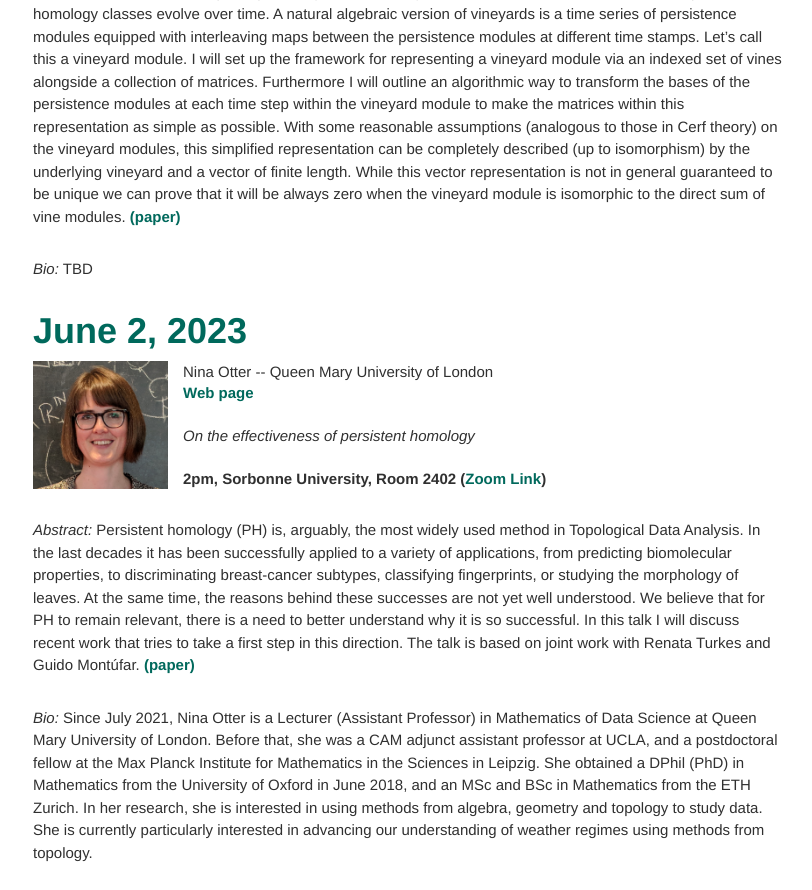
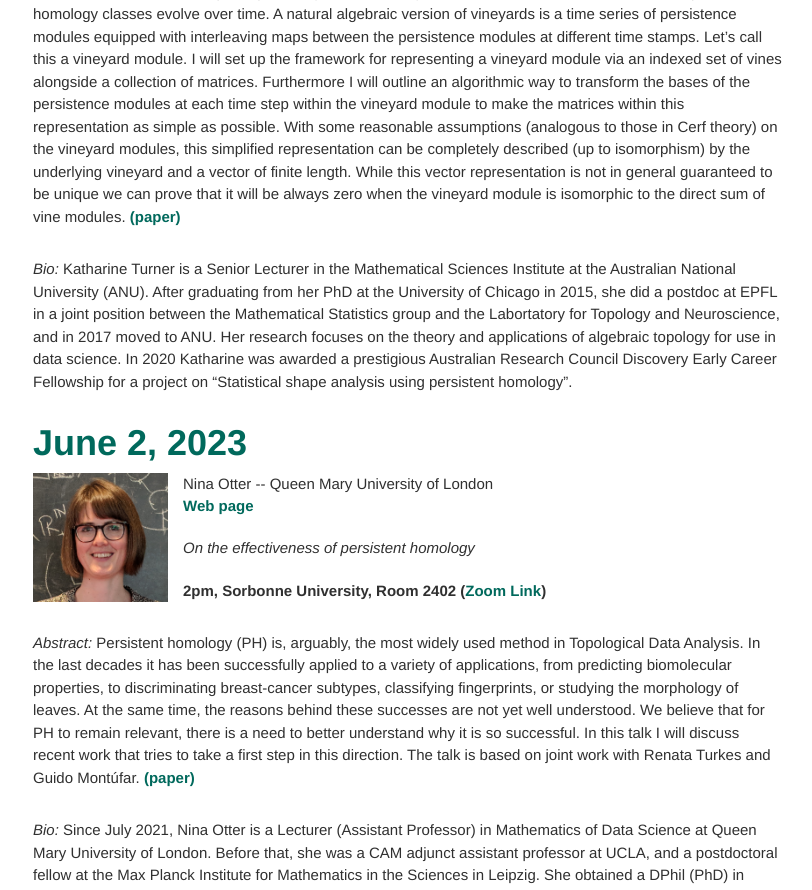
Before and after one commit to erc-tori/erc-tori.github.io, a Jekyll site: the page built from seminars.md, in a window 1280 px wide and 900 px high, scrolled down 807 px, cut to the strip 0-890 px from the top of the window. Shown: the whole strip, without its empty margins (232-1044 px from the left). Built offline with Jekyll 4.4.1, drawn with Linux system fonts in a browser that asks for light colours.

Commit message:
added kate's bio

```diff
--- a/seminars.md
+++ b/seminars.md
@@ -31,7 +31,8 @@ teaser: '/img/tutorial2019.jpg'
 Time-series of persistence diagrams, more commonly known as vineyards, are a useful way to capture how multi-scale topological features vary over time. However, as the persistent homology is calculated and considered at each time step independently we do lose significant information in how the individual persistent homology classes evolve over time. A natural algebraic version of vineyards is a time series of persistence modules equipped with interleaving maps between the persistence modules at different time stamps. Let’s call this a vineyard module. I will set up the framework for representing a vineyard module via an indexed set of vines alongside a collection of matrices. Furthermore I will outline an algorithmic way to transform the bases of the persistence modules at each time step within the vineyard module to make the matrices within this representation as simple as possible. With some reasonable assumptions (analogous to those in Cerf theory) on the vineyard modules, this simplified representation can be completely described (up to isomorphism) by the underlying vineyard and a vector of finite length. While this vector representation is not in general guaranteed to be unique we can prove that it will be always zero when the vineyard module is isomorphic to the direct sum of vine modules.
 [(paper)](https://arxiv.org/abs/2307.06020)
 
-*Bio:* TBD
+*Bio:*
+Katharine Turner is a Senior Lecturer in the Mathematical Sciences Institute at the Australian National University (ANU). After graduating from her PhD at the University of Chicago in 2015, she did a postdoc at EPFL in a joint position between the Mathematical Statistics group and the Labortatory for Topology and Neuroscience, and in 2017 moved to ANU. Her research focuses on the theory and applications of algebraic topology for use in data science. In 2020 Katharine was awarded a prestigious Australian Research Council Discovery Early Career Fellowship for a project on “Statistical shape analysis using persistent homology”.
 
 
 <a name="otter23"></a>
```
